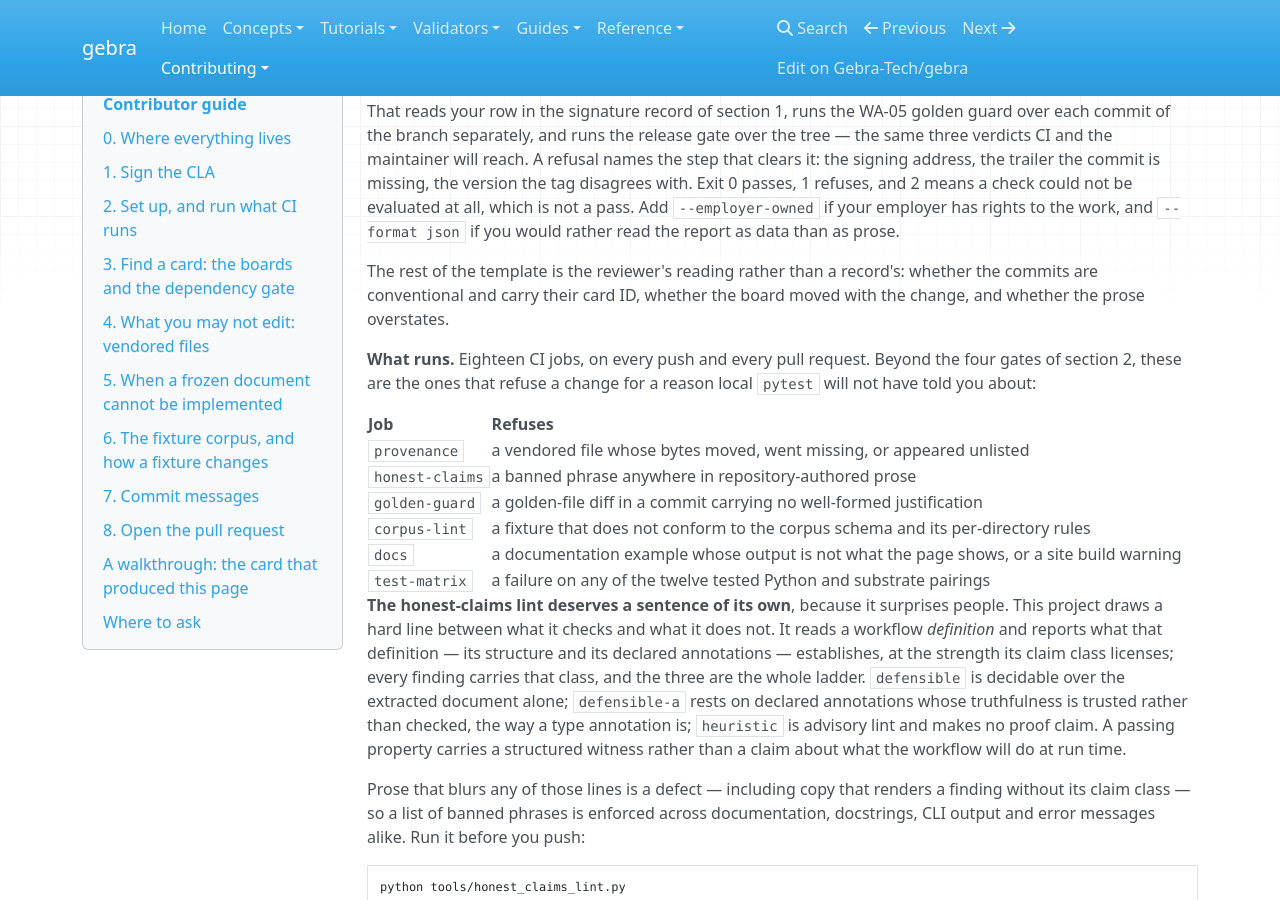
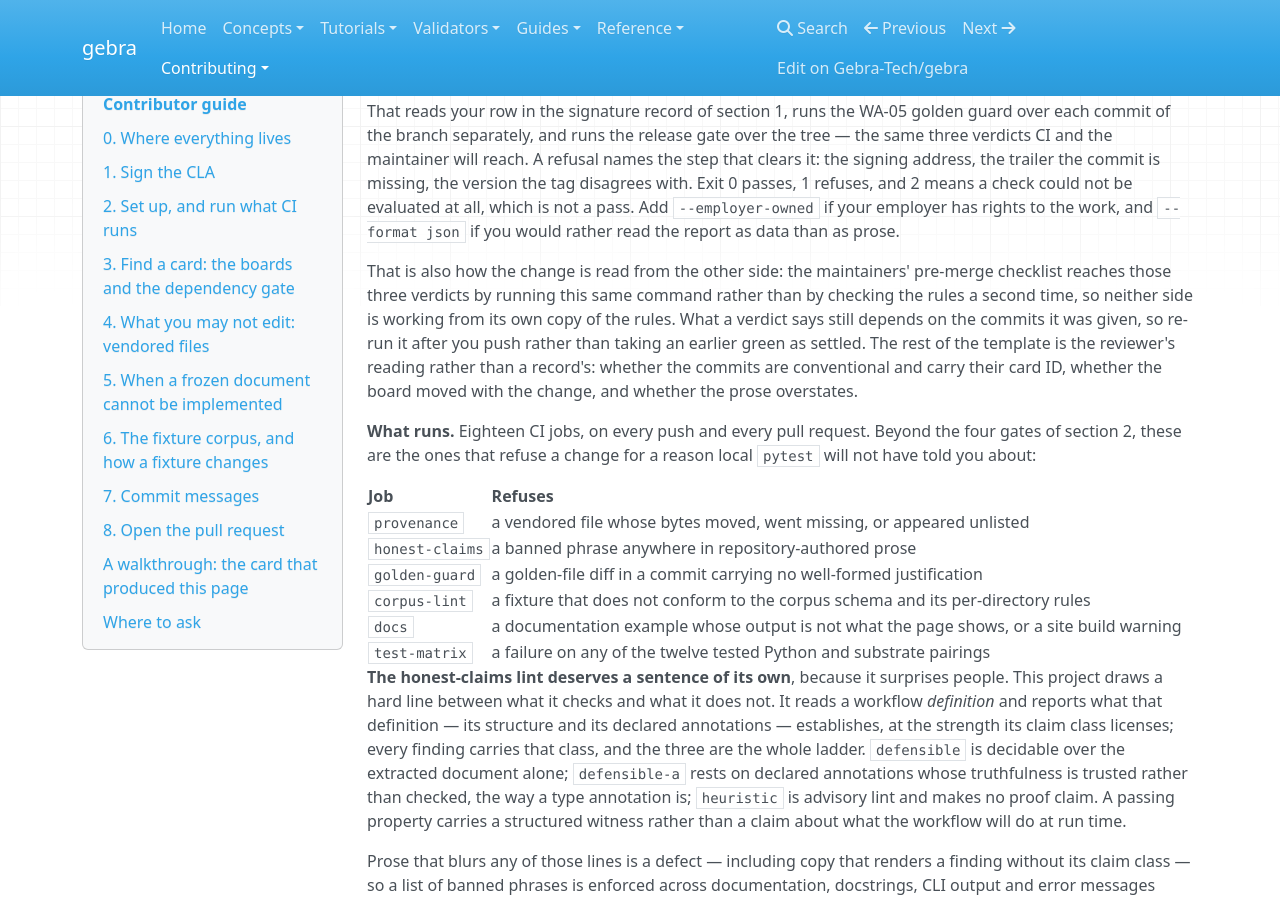
Before and after one commit to Gebra-Tech/gebra, an MkDocs documentation site: the page built from docs/contributing/index.md, in a window 1280 px wide and 900 px high, scrolled down 10370 px. Built offline with MkDocs 1.6.1, drawn with Linux system fonts in a browser that asks for light colours; nearby versions of some CDN libraries.

Commit message:
docs(contributing): the review runs the same pre-merge checks you do

```diff
--- a/docs/contributing/index.md
+++ b/docs/contributing/index.md
@@ -546,9 +546,13 @@ address, the trailer the commit is missing, the version the tag disagrees with.
 `--employer-owned` if your employer has rights to the work, and `--format json` if you would
 rather read the report as data than as prose.
 
-The rest of the template is the reviewer's reading rather than a record's: whether the commits
-are conventional and carry their card ID, whether the board moved with the change, and whether
-the prose overstates.
+That is also how the change is read from the other side: the maintainers' pre-merge checklist
+reaches those three verdicts by running this same command rather than by checking the rules a
+second time, so neither side is working from its own copy of the rules. What a verdict says still
+depends on the commits it was given, so re-run it after you push rather than taking an earlier
+green as settled. The rest of the template is the reviewer's reading rather than a record's:
+whether the commits are conventional and carry their card ID, whether the board moved with the
+change, and whether the prose overstates.
 
 **What runs.** Eighteen CI jobs, on every push and every pull request. Beyond the four gates of
 section 2, these are the ones that refuse a change for a reason local `pytest` will not have
```
Also changed, not shown: CHANGELOG.md (+2 -1 lines), CONTRIBUTING.md (+6 -0 lines).
